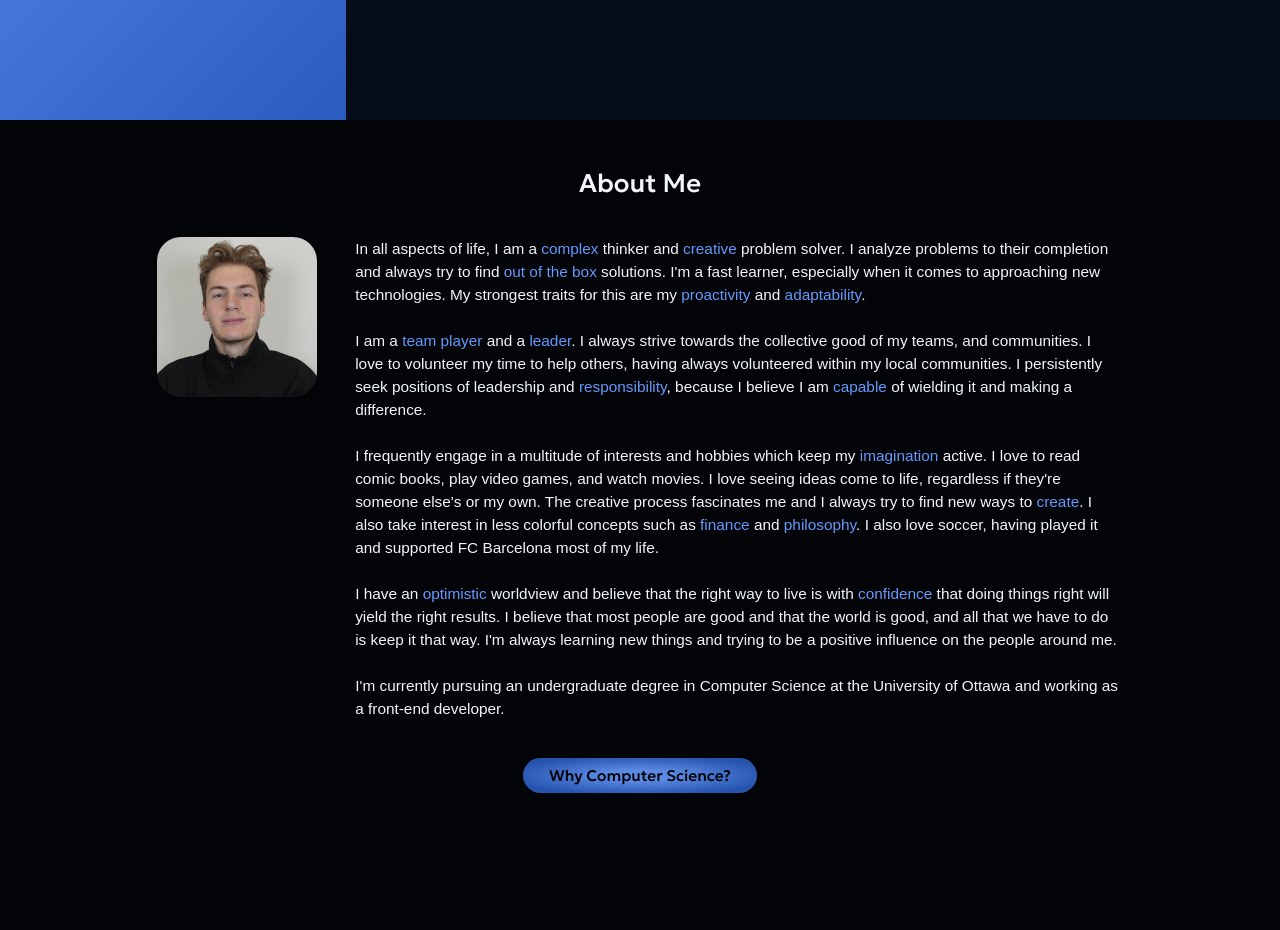
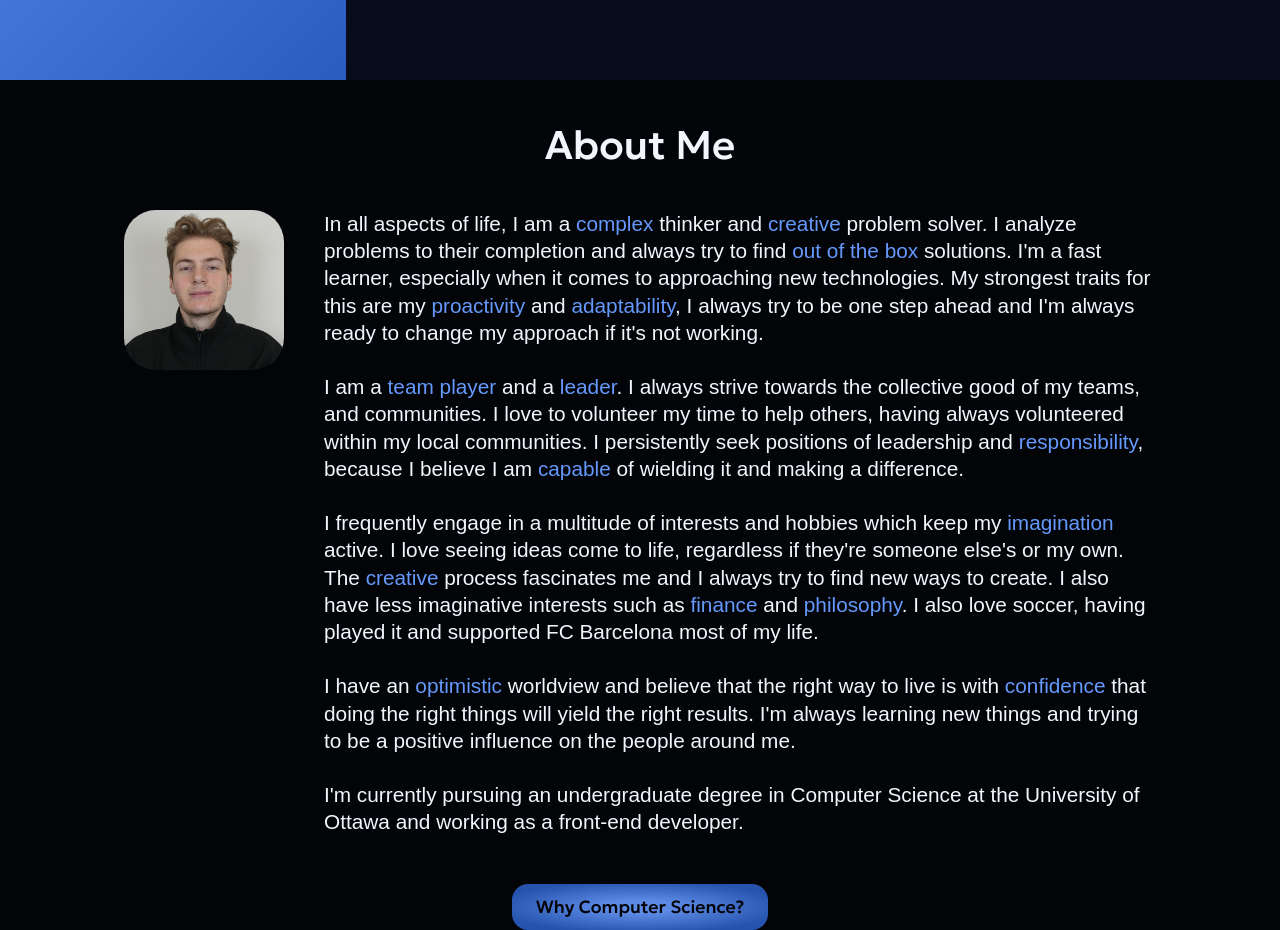
Before and after one commit to tomersz12/tomer-portfolio, a React (Vite) app: page / in a window 1280 px wide. Shown: the part 600-1530 px from the top of the page. Before the commit the page ends 1440 px from the top, so only its background shows below. Built offline with nearby package versions, Linux system fonts and the light colour scheme; a web font is replaced by a local one.

Commit message:
fixed css - mostly about section. and finished popup

```diff
--- a/src/components/About.tsx
+++ b/src/components/About.tsx
@@ -20,11 +20,21 @@ const About = () => {
         }
     };
 
+    const [isHovered, setIsHovered] = useState(false);
+
+    const handleHover = () => {
+        setIsHovered(true);
+    };
+
+    const handleMouseLeave = () => {
+        setIsHovered(false);
+    };
+
     return (
         <div className="about">
-            <div className="about-grid">
+            <div className="about-content">
                 <h1>About Me</h1>
-                <div className="about-content">
+                <div className="about-body">
                     <div className="about-image">
                         <img src={Headshot} alt="Headshot" />
                     </div>
@@ -37,9 +47,12 @@ const About = () => {
                             I'm a fast learner, especially when it comes to
                             approaching new technologies.
                             My strongest traits for this are
-                            my <span className="color">proactivity</span> and <span className="color">adaptability</span>.
+                            my <span className="color">proactivity</span> and <span className="color">adaptability</span>,
+                            I always try to be one step ahead and I'm always ready to change my approach
+                            if it's not working.
                             <br/><br/>
-                            I am a <span className="color">team player</span> and a <span className="color">leader</span>.
+                            I am
+                            a <span className="color">team player</span> and a <span className="color">leader</span>.
                             I always strive towards the collective good of my teams, and communities.
                             I love to volunteer my time to help others,
                             having always volunteered within my local communities.
@@ -49,31 +62,39 @@ const About = () => {
                             wielding it and making a difference.
                             <br/><br/>
                             I frequently engage in a multitude of interests and hobbies which keep
-                            my <span className="color">imagination</span> active. I love to read comic books,
-                            play video games, and watch movies. I love seeing ideas
-                            come to life, regardless if they're someone else's or my own. The creative process fascinates me
-                            and I always try to find new ways to <span className="color">create</span>.
-                            I also take interest in
-                            less colorful concepts such as <span className="color">finance</span> and <span className="color">philosophy</span>.
+                            my <span className="color">imagination</span> active. I love seeing ideas
+                            come to life, regardless if they're someone else's or my own.
+                            The <span className="color">creative</span> process fascinates me
+                            and I always try to find new ways to create.
+                            I also have less imaginative interests such
+                            as <span className="color">finance</span> and <span className="color">philosophy</span>.
                             I also
                             love <span className={`${isGlitching ? 'glitch' : ''}`} onMouseOver={handleMouseOver}>{sportText}</span>,
                             having played it and supported FC Barcelona most of my life.
                             <br/><br/>
-                            I have an <span className="color">optimistic</span> worldview and believe that the right way to
-                            live is with <span className="color">confidence</span> that doing things right will yield the
-                            right results. I believe that most people are good and that the world
-                            is good, and all that we have to do is keep it that way. I'm always learning new things and
-                            trying to be a positive influence on the people around me.
+                            I have an <span className="color">optimistic</span> worldview and believe
+                            that the right way to live is with <span className="color">confidence</span> that
+                            doing the right things will yield the right results. I'm always learning new
+                            things and trying to be a positive influence on the people around me.
                             <br/><br/>
-                            I'm currently pursuing an undergraduate degree in Computer Science at the University of Ottawa and working as a front-end developer.
+                            I'm currently pursuing an undergraduate degree in Computer Science at the
+                            University of Ottawa and working as a front-end developer.
                         </p>
                     </div>
                 </div>
-                <div className="about-button">
+                <div className="about-button" onMouseEnter={handleHover} onMouseLeave={handleMouseLeave}>
                     <button>Why Computer Science?</button>
                 </div>
+                <div className={`button-popup ${isHovered? 'active' : ''}`}>
+                    <p>
+                    I grew up in a technology-focused household, creating with technology from a very young
+                    age, not to mention my father who is a computer scientist himself. Seeing the potential
+                    to use technology to create and enhance people’s lives, I’m motivated to make a positive
+                    impact with technology. Pursuing a career in computer science allows me to continue
+                    creating and innovating to reach this end.
+                    </p>
+                </div>
             </div>
-
         </div>
     );
 };
--- a/src/scss/index.scss
+++ b/src/scss/index.scss
@@ -23,13 +23,13 @@ h1, h2, h3, h4, h5, h6 {
 }
 
 .hero {
-    height: 90vh;
+    height: 85vh;
     bottom: 0;
     top: 0;
     .side {
         bottom: 0;
         top: 0;
-        height: 90vh;
+        height: 85vh;
         width: 100%;
         display: grid;
         place-items: center;
@@ -66,72 +66,95 @@ h1, h2, h3, h4, h5, h6 {
 
 .about {
     h1 {
-        font-size: 2vw;
-        margin: 0px;
+        font-size: 2.5rem;
     }
     background-color: $background;
     width: 100%;
-    height: 85vh;
     margin-top: 5vh;
-    .about-grid {
-        height: 80vh;
-        display: grid;
-        place-items: center;
-        grid-row-gap: 3vh;
-        .about-content {
+    .about-content {
+        display: flex;
+        justify-content: center;
+        align-items: center;
+        flex-direction: column;
+        .about-body {
+            margin-top: 5vh;
             display: grid;
             grid-template-columns: auto auto;
-            gap: 3vw;
+            gap: 2.5rem;
             .about-image {
                 position: relative;
                 img {
-                    height: 20vh;
+                    height: 10rem;
                     width: auto;
                     transition: all 0.3s ease-in-out;
-                    border-radius: 3vh;
+                    border-radius: 2rem;
                 }
                 :hover {
                     transform: scale(1.4);
-                    border-radius: 1.5vh;
+                    border-radius: 1rem;
                 }
             }
             .about-text {
-                display: grid;
-                grid-row-gap: 3vh;
                 p {
                     margin: 0;
-                    width: 60vw;
-                    font-size: 1.2vw;
-                    line-height: 1.8vw;
+                    width: 65vw;
+                    font-size: 1.3rem;
+                    line-height: 1.7rem;
                     .color {
                         color: $primary;
                     }
                     .glitch {
                         transition: all 0.1s ease-in-out;
-                        text-shadow: 0 0 0.25vw $accent, 0 0 0.5vw $accent, 0 0 1vw $accent, 0 0 2vw $accent, 0 0 80vh $accent;
+                        text-shadow: 0 0 0.25rem $accent, 0 0 0.5rem $accent, 0 0 1rem $accent, 0 0 2rem $accent, 0 0 80rem $accent;
                         color: $primary;
                     }
                 }
             }
+            @media screen and (orientation: portrait) {
+                display: flex;
+                flex-direction: column;
+                .about-image {
+                    display: grid;
+                    place-items: center;
+                }
+            }
         }
         .about-button {
+            margin-top: 3rem;
             display: grid;
             place-items: center;
             button {
                 background: radial-gradient(ellipse at center, $primary 20%, $accent 80%);
                 border: none;
-                border-radius: 3vh;
-                padding: 1vh 2vw;
-                font-size: 1.2vw;
+                border-radius: 1rem;
+                padding: .75rem 1.5rem;
+                font-size: 1.1rem;
                 color: $background;
                 transition: all 0.3s ease-in-out;
                 font-family: $header-font;
                 opacity: 0.9;
+                cursor: pointer;
             }
             :hover{
                 opacity: 1;
-                box-shadow: 0px 0px 1vh 0px $accent;
-                cursor: pointer;
+                box-shadow: 0px 0px 1rem 0px $accent;
+            }
+        }
+        .button-popup {
+            position: absolute;
+            background: $accent;
+            transition: all 0.4s ease-in-out;
+            transform: translateY(15rem);
+            opacity: 0;
+            border: $primary 0.25rem solid;
+            border-radius: 1rem;
+            padding: 1rem 2rem;
+            font-size: 1.1rem;
+            line-height: 1.5rem;
+            width: 50vw;
+            &.active {
+                opacity: 1;
+                transform: translateY(0px);
             }
         }
     }
```
